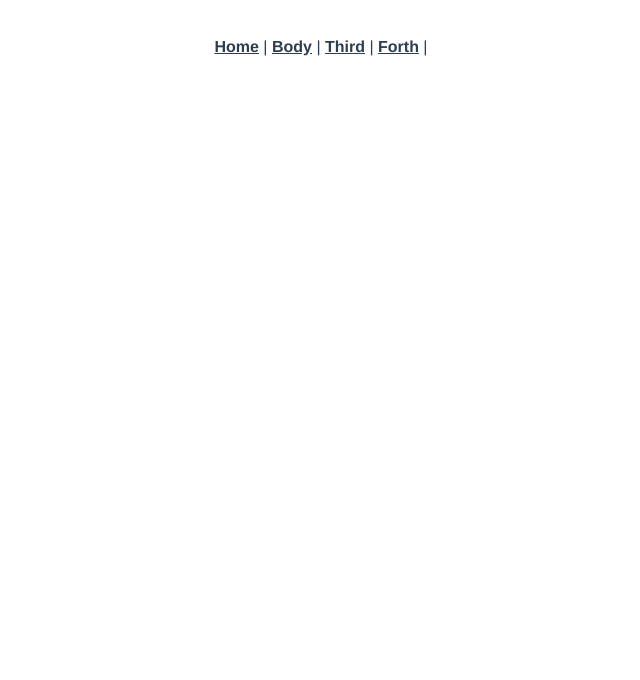
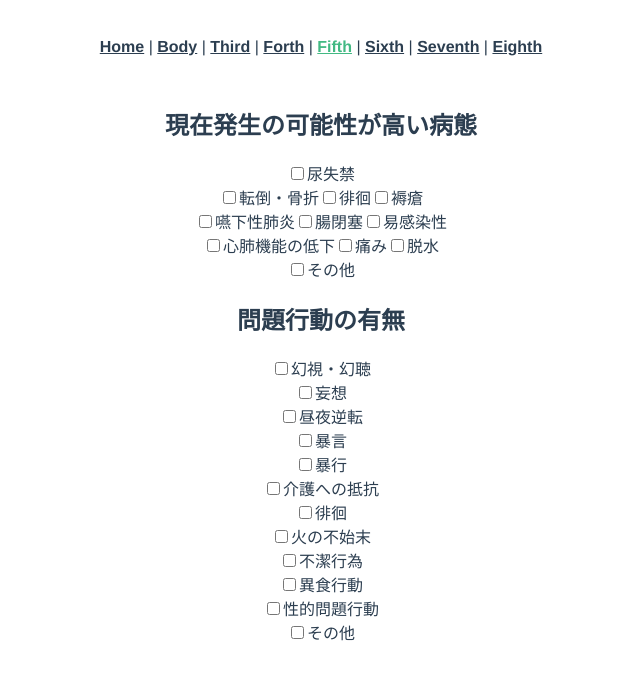
Before and after one commit to yukisa2010/kikuna, a Vue app: page /fifth in a window 1280 px wide. Shown: the top 680 px of the page, without its empty margins (319-959 px from the left). Built offline with nearby package versions, Linux system fonts and the light colour scheme.

Commit message:
update Eighth

```diff
--- a/src/App.vue
+++ b/src/App.vue
@@ -5,6 +5,10 @@
       <router-link to="/body">Body</router-link> |
       <router-link to="/third">Third</router-link> |
       <router-link to="/forth">Forth</router-link> |
+      <router-link to="/fifth">Fifth</router-link> |
+      <router-link to="/sixth">Sixth</router-link> |
+      <router-link to="/seventh">Seventh</router-link> |
+      <router-link to="/eighth">Eighth</router-link>
     </div>
     <router-view/>
   </div>
--- a/src/router/index.js
+++ b/src/router/index.js
@@ -3,6 +3,11 @@ import VueRouter from 'vue-router'
 import Home from '../views/Home.vue'
 import Third from '../views/Third.vue'
 import Forth from '../views/Forth.vue'
+import Fifth from '../views/Fifth.vue'
+import Sixth from '../views/Sixth.vue'
+import Seventh from '../views/Seventh.vue'
+import Eighth from '../views/Eighth.vue'
+
 
 Vue.use(VueRouter)
 
@@ -26,9 +31,29 @@ const routes = [
     component: Third
   },
   {
-    path: '/Forth',
+    path: '/forth',
     name: 'Forth',
     component: Forth
+  },
+  {
+    path: '/fifth',
+    name: 'Fifth',
+    component: Fifth
+  },
+  {
+    path: '/sixth',
+    name: 'Sixth',
+    component: Sixth
+  },
+  {
+    path: '/seventh',
+    name: 'Seventh',
+    component: Seventh
+  },
+  {
+    path: '/eighth',
+    name: 'Eighth',
+    component: Eighth
   }
 ]
 
--- /dev/null
+++ b/src/views/Eighth.vue
@@ -0,0 +1,34 @@
+<template>
+  <div>
+    <table>
+      <tr>
+        <th v-for="day in week" :key="day">{{ day }}</th>
+      </tr>
+      <tr>
+        <td>{{ timeZone }}</td>
+      </tr>
+    </table>
+  </div>
+</template>
+<script>
+export default {
+  data: function() {
+    return {
+      week: [
+        '月曜日', '火曜日', '水曜日', '木曜日', '金曜日', '土曜日', '日曜日'
+      ]
+    }
+  },
+  computed: function() {
+    return {
+      timeZone: function() {
+        const date = new Date(2020,3,31,5,0)
+        date.setHours(date.getHours() + 0.5)
+        console.log(date.toLocaleString())
+      }
+
+    }
+
+  }
+}
+</script>
--- /dev/null
+++ b/src/views/Fifth.vue
@@ -0,0 +1,55 @@
+<template>
+  <div>
+    <form action="">
+      <h2>現在発生の可能性が高い病態</h2>
+      <div v-for="(item, index) in items" :key="item" style="display: inline">
+        <input type="checkbox" :name="item" :value="item"/>
+        <label :for="item">{{ item }}</label>
+        <br v-if="index % 3 === 0">
+      </div>
+      <h2>問題行動の有無</h2>
+      <div v-for="(item2, index) in items_2" :key="item2">
+        <input type="checkbox" :name="item2" :value="item2"/>
+        <label :for="item2">{{ item2 }}</label>
+        <br v-if="index % 3 === 0">
+      </div>
+    </form>
+  </div>
+</template>
+<script>
+export default {
+  data: function() {
+    return {
+      items: [
+        '尿失禁',
+        '転倒・骨折',
+        '徘徊',
+        '褥瘡',
+        '嚥下性肺炎',
+        '腸閉塞',
+        '易感染性',
+        '心肺機能の低下',
+        '痛み',
+        '脱水',
+        'その他'
+      ],
+      items_2: [
+        '幻視・幻聴',
+        '妄想',
+        '昼夜逆転',
+        '暴言',
+        '暴行',
+        '介護への抵抗',
+        '徘徊',
+        '火の不始末',
+        '不潔行為',
+        '異食行動',
+        '性的問題行動',
+        'その他',
+      ]
+    }
+  }
+}
+</script>
+<style scoped>
+</style>
--- /dev/null
+++ b/src/views/Seventh.vue
@@ -0,0 +1,26 @@
+<template>
+  <div>
+    <div v-for="item in items" :key="item">
+      <label for="">{{ item }}</label>
+      <textarea name="" id="" cols="30" rows="10"></textarea>
+    </div>
+  </div>
+</template>
+<script>
+export default {
+  data: function() {
+    return {
+      items: [
+        'ご本人の希望',
+        '性格・コミュニケーション',
+        '趣味・好きな話題・苦手な事',
+        '出身・長期在住地',
+        'ご家族の希望',
+        '介護状況・困りごと・不安や心配ごと等'
+      ]
+    }
+  }
+}
+</script>
+<style scoped>
+</style>
--- /dev/null
+++ b/src/views/Sixth.vue
@@ -0,0 +1,25 @@
+<template>
+  <div>
+    <form action="">
+      <label for="">感染症の有無</label>
+      <input type="text"/><br/>
+      <label for="">精神・神経症状の有無</label>
+      <input type="text"/><br/>
+      <label for="">血圧について</label>
+      <input type="text"/><br/>
+      <label for="">嚥下について</label>
+      <input type="text"/><br/>
+      <label for="">皮膚疾患</label>
+      <input type="text"/><br/>
+      <label for="">身体の状態</label>
+      <input type="text"/><br/>
+      <label for="">要介護</label>
+      <input type="text"/><br/>
+      <label for="">要支援</label>
+      <input type="text"/><br/>
+      <label for="">身体障がい者手帳</label>
+      <input type="text"/><br/>
+    </form>
+
+  </div>
+</template>
```
